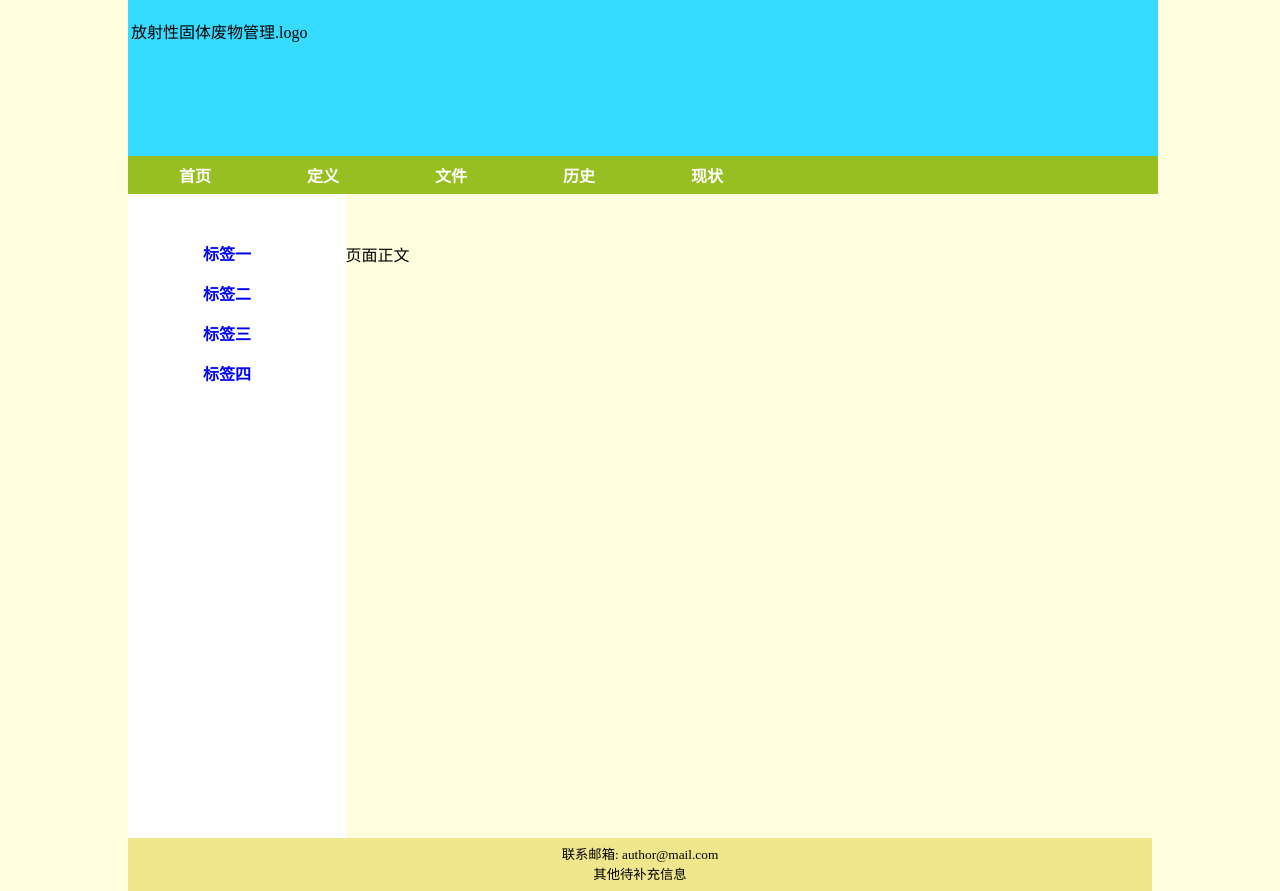
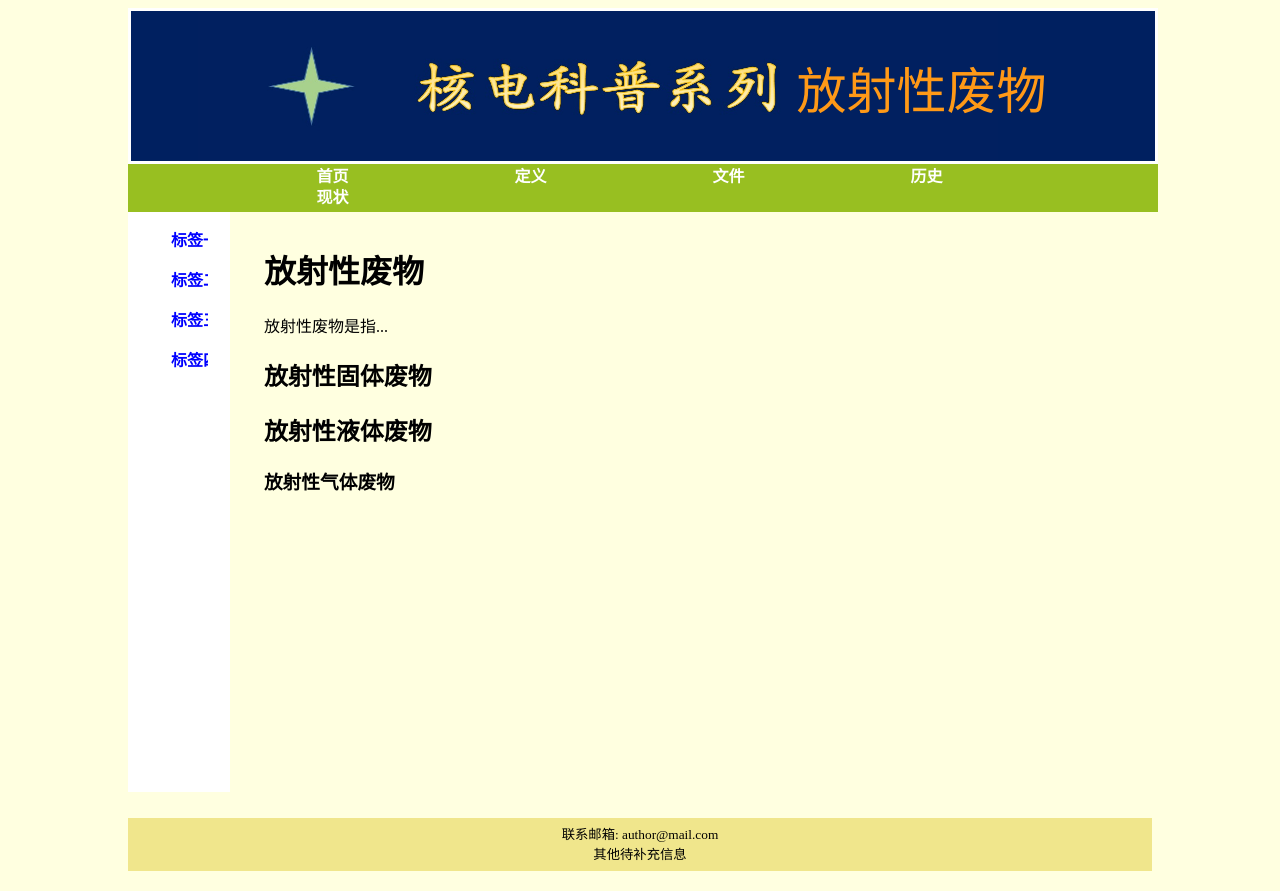
Before and after one commit to hclliu86/nuclear_pedia, a Django app: page /wm/ in a window 1280 px wide. Run offline with Django 3.2, Linux system fonts and the light colour scheme.

Commit message:
1# version of nuclear_pedia_wm

```diff
--- a/nuclear_pedia/settings.py
+++ b/nuclear_pedia/settings.py
@@ -129,3 +129,6 @@ STATICFILES_DIRS = (
     ('images', os.path.join(STATIC_ROOT, 'images').replace('\\', '/')),
     # ('upload', os.path.join(STATIC_ROOT, 'upload').replace('\\', '/')),
 )
+
+ROOT_STATIC_PATH = os.path.join(STATIC_ROOT, "root_static")
+ROOT_STATIC_IMAGES = os.path.join(ROOT_STATIC_PATH, "images")
--- a/nuclear_pedia/urls.py
+++ b/nuclear_pedia/urls.py
@@ -13,6 +13,7 @@ Including another URLconf
     1. Import the include() function: from django.conf.urls import url, include
     2. Add a URL to urlpatterns:  url(r'^blog/', include('blog.urls'))
 """
+from nuclear_pedia import settings
 from django.conf.urls import url
 from django.contrib import admin
 from wm import views as wm_views
@@ -20,4 +21,5 @@ from wm import views as wm_views
 urlpatterns = [
     url(r'^wm/$', wm_views.homepage),
     url(r'^admin/', admin.site.urls),
+    url(r'^root_images/(?P<path>.*)$', 'django.views.static.serve', {'document_root': settings.ROOT_STATIC_IMAGES})
 ]
--- a/templates/logo_region_base.html
+++ b/templates/logo_region_base.html
@@ -6,9 +6,16 @@
             height: 150px;
             padding: 0;
             margin: 0;
-            border: solid transparent;
-            background: #36dbff;
-            box-sizing: content-box;
+            border: solid white;
+            background: #002060 url("/root_images/header_bg.jpg") 30% no-repeat;
+            background-size: 800px 150px;
+        }
+        .logo_region p {
+            margin-top: 40px;
+            margin-left: 65%;
+            font-family: "Arial","Microsoft YaHei","微软雅黑","黑体",sans-serif;
+            font-size: 50px;
+            color: #ff9917;
         }
     </style>
 </head>
--- a/templates/nav_base.html
+++ b/templates/nav_base.html
@@ -2,19 +2,27 @@
     <style>
         .nav_ul {
             list-style-type: none;
+            padding: 0 10%;
             margin: 0;
-            padding: 0;
-            width: 100%;
+            width: 80%;
             background-color: #98bf21;
             border: solid transparent;
             overflow: hidden;
         }
+
+        .nav_ul ul {
+            margin: 0;
+            padding: 0;
+            width: 100%;
+        }
+
         .nav_ul li {
             float: left;
         }
         .nav_ul a:link, a:visited {
             display: block;
-            width: 120px;
+            margin: 0 20px;
+            width: 150px;
             font-weight: bold;
             color: #FFFFFF;
             background-color: #98bf21;
@@ -22,6 +30,7 @@
             padding:4px;
             text-decoration: none;
             text-transform: uppercase;
+            line-height: 80%;
         }
         .nav_ul a:hover, a:active {
             background-color: #7A991A;
--- a/templates/side_bar_base.html
+++ b/templates/side_bar_base.html
@@ -3,18 +3,18 @@
         .side_bar {
             float: left;
             position: relative;
-            width: 15%;
-            border: transparent;
+            width: 10%;
+            margin: 0;
+            padding: 0;
+            border: solid 0;
             background: white;
             color: #0b1af0;
-            padding: 2em;
         }
         .side_bar_ul {
             list-style-type: none;
             margin: 0;
             padding: 0;
             width: 75%;
-{#            background-color: #98bf21;#}
             border: solid transparent;
             overflow: hidden;
         }
--- a/wm/static/css/nuclear_pedia_wm_base.css
+++ b/wm/static/css/nuclear_pedia_wm_base.css
@@ -1,14 +1,16 @@
 body {
     width: 80%;
-    margin: 0 10%;
+    margin-left: auto;
+    margin-right: auto;
     padding: 0;
     border: 0;
     background: lightyellow;
 }
 
 .content {
-    width: 70%;
-    padding: 2em;
+    margin: 0 0 0 12%;
+    padding: 10px;
+    border: solid transparent;
 }
 
 .min_height_with_content {
--- a/wm/templates/nuclear_pedia_wm_homepage.html
+++ b/wm/templates/nuclear_pedia_wm_homepage.html
@@ -11,7 +11,12 @@
 
 
 <div class="content min_height_with_content">
-        <p>页面正文</p>
+    <h1>放射性废物</h1>
+    <p>放射性废物是指...</p>
+    <h2>放射性固体废物</h2>
+    <p></p>
+    <h2>放射性液体废物</h2>
+    <h3>放射性气体废物</h3>
 </div>
 
 {% include 'wm_footer.html' %}
--- a/wm/templates/wm_logo_region.html
+++ b/wm/templates/wm_logo_region.html
@@ -1,4 +1,4 @@
 {% extends 'logo_region_base.html' %}
 {% block logo_reion %}
-    <p>放射性固体废物管理.logo</p>
+    <p>放射性废物</p>
 {% endblock %}
```
Also changed, not shown: root_static/images/header_bg.jpg (added). Lines whose indentation alone changed are shown as unchanged.
